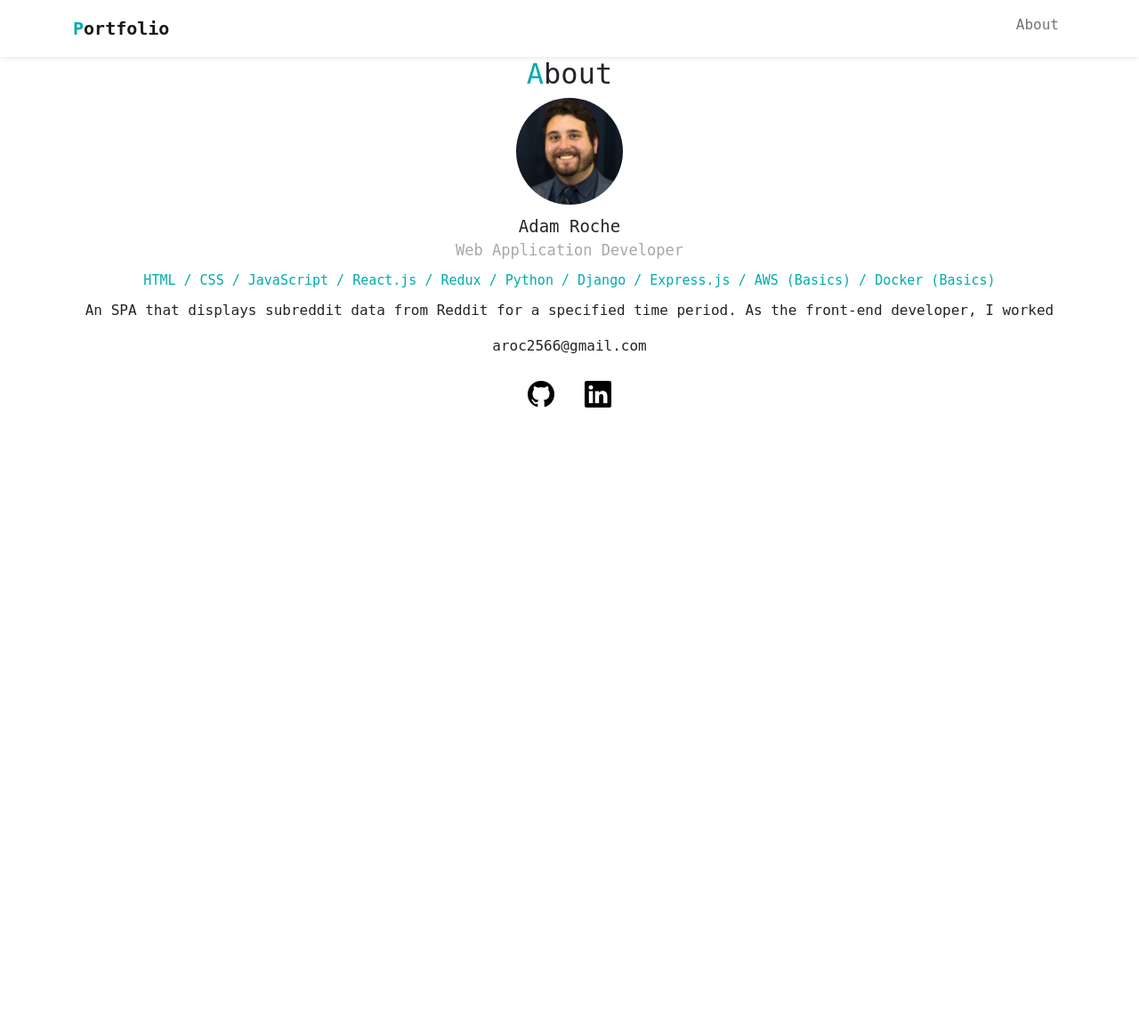
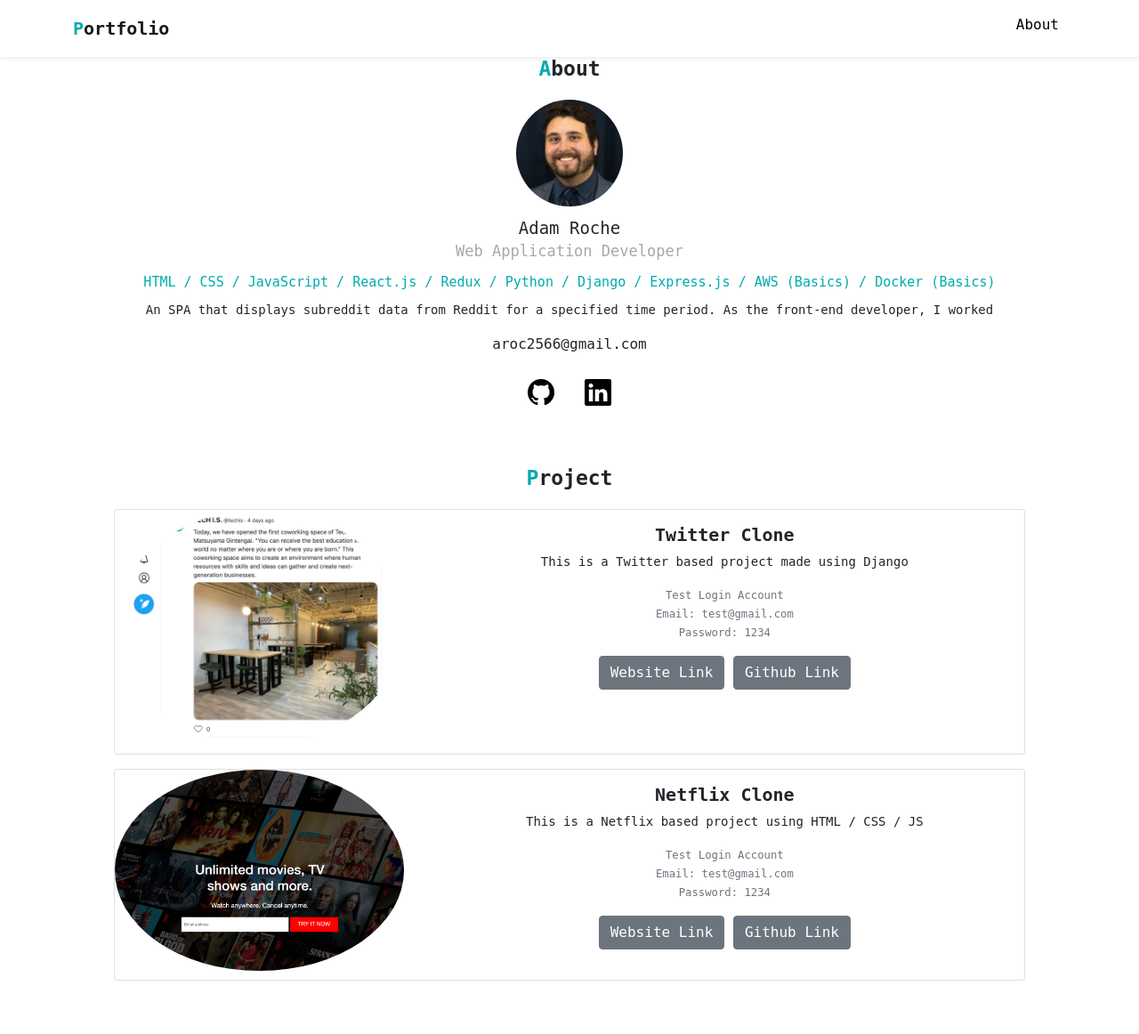
Before and after one commit to arochey2566/Portfolio, a PHP site: page / in a window 1280 px wide. Shown: the whole page at 89% size. Before the commit the page ends 458 px from the top, so only its background shows below. Run offline with PHP 8.4, Linux system fonts and the light colour scheme; some libraries are stand-ins or nearby versions.

Commit message:
created the project section, designing templete created

```diff
--- a/index.html
+++ b/index.html
@@ -42,6 +42,53 @@
         <a href="https://github.com/arochey2566"><i class="bi bi-github"></i></a>
         <a href="https://www.linkedin.com/in/adam-roche"><i class="bi bi-linkedin ms-3"></i></a>
     </div>
+
+    <div id="project">
+        <h2><span class="font-primary">P</span>roject</h2>
+
+        <div class="card mb-3">
+            <div class="row">
+              <div class="col-md-4">
+                <img src="img/project-twitter.png" alt="Twitter Project">
+              </div>
+              <div class="col-md-8">
+                <div class="card-body">
+                  <h5 class="card-title">Twitter Clone</h5>
+                  <p class="card-text">This is a Twitter based project made using Django</p>
+                  <p class="card-text"><small class="text-muted">
+                      Test Login Account <br>
+                      Email: test@gmail.com <br>
+                      Password: 1234
+                  </small></p>
+                  <a href="#" target="_blank" class="btn btn-secondary">Website Link</a>
+                  <a href="#" target="_blank" class="btn btn-secondary">Github Link</a>
+                </div>
+              </div>
+            </div>
+          </div>
+
+          <div class="card mb-3">
+            <div class="row">
+              <div class="col-md-4">
+                <img src="img/project-netflix.png" alt="Netflix Project">
+              </div>
+              <div class="col-md-8">
+                <div class="card-body">
+                  <h5 class="card-title">Netflix Clone</h5>
+                  <p class="card-text">This is a Netflix based project using HTML / CSS / JS</p>
+                  <p class="card-text"><small class="text-muted">
+                      Test Login Account <br>
+                      Email: test@gmail.com <br>
+                      Password: 1234
+                  </small></p>
+                  <a href="#" target="_blank" class="btn btn-secondary">Website Link</a>
+                  <a href="#" target="_blank" class="btn btn-secondary">Github Link</a>
+                </div>
+              </div>
+            </div>
+          </div>
+
+     </div>
     <script src="https://cdn.jsdelivr.net/npm/bootstrap@5.1.3/dist/js/bootstrap.bundle.min.js" integrity="sha384-ka7Sk0Gln4gmtz2MlQnikT1wXgYsOg+OMhuP+IlRH9sENBO0LRn5q+8nbTov4+1p" crossorigin="anonymous"></script>
 
 </body>
--- a/style.css
+++ b/style.css
@@ -17,6 +17,19 @@
     font-weight : bold;
 }
 
+p{
+    font-size : 14px;
+}
+
+h2 {
+    font-weight: bold;
+    font-size: 23px;
+    margin-bottom: 20px;
+}
+
+a.font-black{
+    color: #000 !important;
+}
 /****************
 
 ABOUT
@@ -64,3 +77,26 @@
 #about .icons a{
     color : #000
 }
+
+/******************
+
+PROJECT
+
+*******************/
+
+#project{
+    margin: 60px auto;
+    width: 80%;
+    }
+
+#project h2{
+    text-align: center;
+}
+
+#project .card img{
+    width : 100%;
+}
+
+#project .card-title{
+    font-weight: bold;
+}
```
